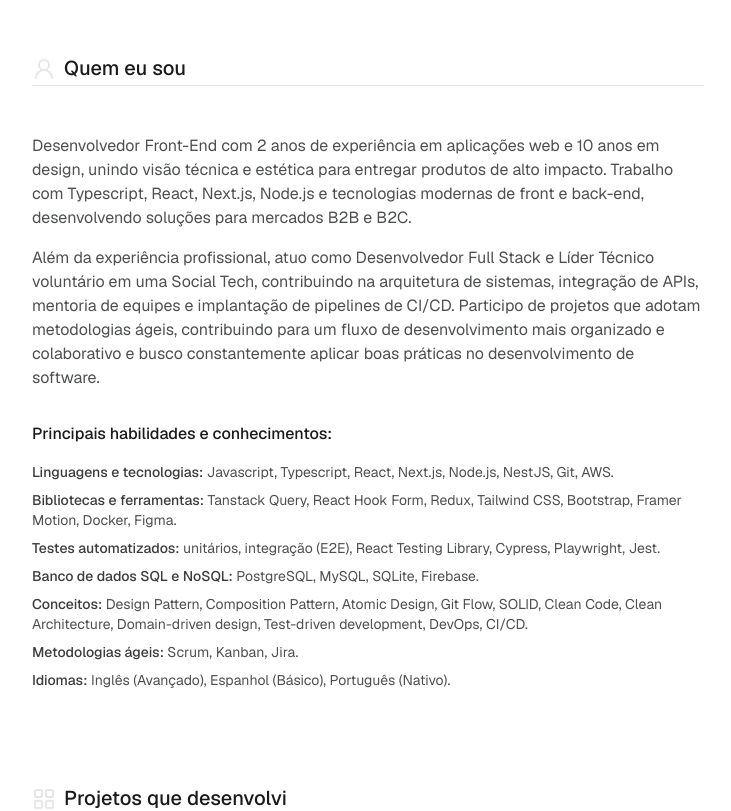
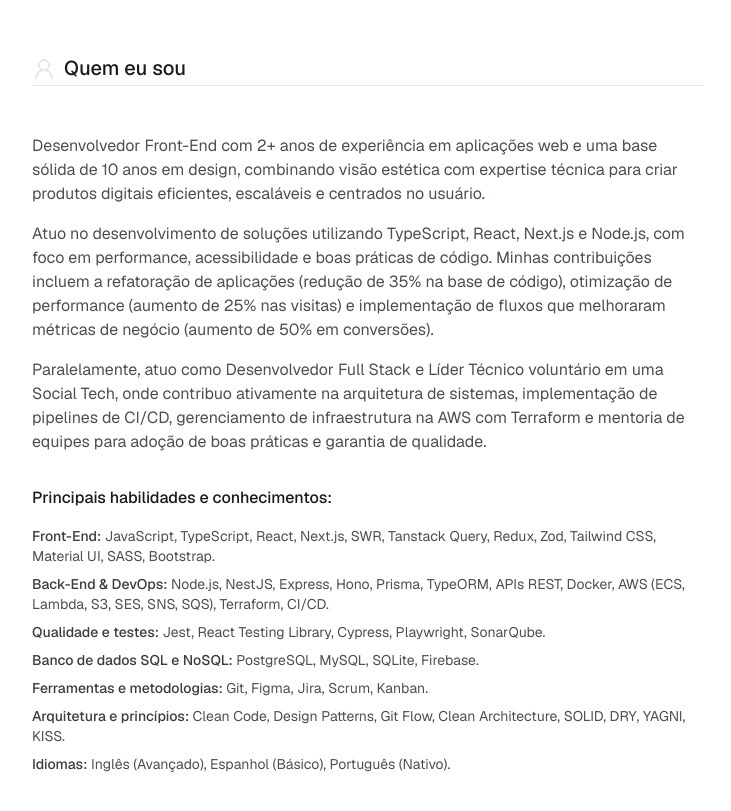
Before and after one commit to julianosill/portfolio, a Next.js app: page / in a window 1280 px wide. Shown: the part 840-1651 px from the top of the page, without its empty margins (272-1003 px from the left). Built offline with nearby package versions, Linux system fonts and the light colour scheme; no server answers.

Commit message:
chore: update about and carrer content

```diff
--- a/src/app/(home)/_about/index.tsx
+++ b/src/app/(home)/_about/index.tsx
@@ -16,20 +16,25 @@
       </Title>
       <div className="space-y-4">
         <Animate delay={0.05} as="p">
-          Desenvolvedor Front-End com 2 anos de experiência em aplicações web e
-          10 anos em design, unindo visão técnica e estética para entregar
-          produtos de alto impacto. Trabalho com Typescript, React, Next.js,
-          Node.js e tecnologias modernas de front e back-end, desenvolvendo
-          soluções para mercados B2B e B2C.
+          Desenvolvedor Front-End com 2+ anos de experiência em aplicações web e
+          uma base sólida de 10 anos em design, combinando visão estética com
+          expertise técnica para criar produtos digitais eficientes, escaláveis
+          e centrados no usuário.
         </Animate>
         <Animate delay={0.1} as="p">
-          Além da experiência profissional, atuo como Desenvolvedor Full Stack e
-          Líder Técnico voluntário em uma Social Tech, contribuindo na
-          arquitetura de sistemas, integração de APIs, mentoria de equipes e
-          implantação de pipelines de CI/CD. Participo de projetos que adotam
-          metodologias ágeis, contribuindo para um fluxo de desenvolvimento mais
-          organizado e colaborativo e busco constantemente aplicar boas práticas
-          no desenvolvimento de software.
+          Atuo no desenvolvimento de soluções utilizando TypeScript, React,
+          Next.js e Node.js, com foco em performance, acessibilidade e boas
+          práticas de código. Minhas contribuições incluem a refatoração de
+          aplicações (redução de 35% na base de código), otimização de
+          performance (aumento de 25% nas visitas) e implementação de fluxos que
+          melhoraram métricas de negócio (aumento de 50% em conversões).
+        </Animate>
+        <Animate delay={0.15} as="p">
+          Paralelamente, atuo como Desenvolvedor Full Stack e Líder Técnico
+          voluntário em uma Social Tech, onde contribuo ativamente na
+          arquitetura de sistemas, implementação de pipelines de CI/CD,
+          gerenciamento de infraestrutura na AWS com Terraform e mentoria de
+          equipes para adoção de boas práticas e garantia de qualidade.
         </Animate>
       </div>
 
--- a/src/app/(home)/_about/knowledge.tsx
+++ b/src/app/(home)/_about/knowledge.tsx
@@ -21,40 +21,46 @@
 
 const SKILLS = [
   {
-    title: 'Linguagens e tecnologias',
+    title: 'Front-End',
     items: [
-      'Javascript',
-      'Typescript',
+      'JavaScript',
+      'TypeScript',
       'React',
       'Next.js',
-      'Node.js',
-      'NestJS',
-      'Git',
-      'AWS',
+      'SWR',
+      'Tanstack Query',
+      'Redux',
+      'Zod',
+      'Tailwind CSS',
+      'Material UI',
+      'SASS',
+      'Bootstrap',
     ],
   },
   {
-    title: 'Bibliotecas e ferramentas',
+    title: 'Back-End & DevOps',
     items: [
-      'Tanstack Query',
-      'React Hook Form',
-      'Redux',
-      'Tailwind CSS',
-      'Bootstrap',
-      'Framer Motion',
+      'Node.js',
+      'NestJS',
+      'Express',
+      'Hono',
+      'Prisma',
+      'TypeORM',
+      'APIs REST',
       'Docker',
-      'Figma',
+      'AWS (ECS, Lambda, S3, SES, SNS, SQS)',
+      'Terraform',
+      'CI/CD',
     ],
   },
   {
-    title: 'Testes automatizados',
+    title: 'Qualidade e testes',
     items: [
-      'unitários',
-      'integração (E2E)',
+      'Jest',
       'React Testing Library',
       'Cypress',
       'Playwright',
-      'Jest',
+      'SonarQube',
     ],
   },
   {
@@ -62,24 +68,21 @@
     items: ['PostgreSQL', 'MySQL', 'SQLite', 'Firebase'],
   },
   {
-    title: 'Conceitos',
-    items: [
-      'Design Pattern',
-      'Composition Pattern',
-      'Atomic Design',
-      'Git Flow',
-      'SOLID',
-      'Clean Code',
-      'Clean Architecture',
-      'Domain-driven design',
-      'Test-driven development',
-      'DevOps',
-      'CI/CD',
-    ],
+    title: 'Ferramentas e metodologias',
+    items: ['Git', 'Figma', 'Jira', 'Scrum', 'Kanban'],
   },
   {
-    title: 'Metodologias ágeis',
-    items: ['Scrum', 'Kanban', 'Jira'],
+    title: 'Arquitetura e princípios',
+    items: [
+      'Clean Code',
+      'Design Patterns',
+      'Git Flow',
+      'Clean Architecture',
+      'SOLID',
+      'DRY',
+      'YAGNI',
+      'KISS',
+    ],
   },
   {
     title: 'Idiomas',
--- a/src/app/(home)/_hero/index.tsx
+++ b/src/app/(home)/_hero/index.tsx
@@ -20,12 +20,12 @@
         </Animate>
         <div className="space-y-3 pt-6 max-sm:leading-snug sm:pt-8 sm:text-lg">
           <Animate variant="fadeLeft" duration={0.55} delay={0.05} as="p">
-            <span className="text-strong">Desenvolvedor Front-End</span> com 2
+            <span className="text-strong">Desenvolvedor Front-End</span> com 2+
             anos de experiência em aplicações web e mais de 10 anos em design.
           </Animate>
           <Animate variant="fadeLeft" duration={0.6} delay={0.05} as="p">
-            Movido a café e curiosidade, possuo habilidades sólidas em{' '}
-            <span className="text-highlighted">Typescript</span>,{' '}
+            Movido a café e curiosidade, possuo experiência e habilidades
+            sólidas em <span className="text-highlighted">Typescript</span>,{' '}
             <span className="text-highlighted">React</span>,{' '}
             <span className="text-highlighted">Next.js</span> e{' '}
             <span className="text-highlighted">Node.js</span>, unindo visão
--- a/src/constants/career.ts
+++ b/src/constants/career.ts
@@ -1,70 +1,80 @@
 export const COMPANIES = [
-  {
-    position: 'Desenvolvedor Front-End',
-    company: 'Basemaker',
-    period: 'Abr 2025 - Presente',
-    location: 'Remoto',
-    description:
-      'A Basemaker é uma Startup Ad Tech que conecta empresas e creators, criando novas possibilidades na publicidade digital e fortalecendo o ecossistema da creator economy.',
-    activities: [
-      'Desenvolvimento de aplicações web em um ecossistema de microsserviços, atuando em diferentes frentes: website institucional, aplicação do usuário e painel administrativo;',
-      'Implementação de funcionalidades-chave utilizando Typescript, React, Next.js, Material UI, Node.js, Hono e PostgreSQL;',
-      'Criação de sistema de rastreamento do uso da plataforma, possibilitando análise de comportamento dos usuários e identificação das funcionalidades de maior impacto para o negócio;',
-      'Simplificação do fluxo de acesso do usuário, o que contribuiu para o aumento no número de testes gratuitos iniciados;',
-      'Implementações que resultaram em redução de 30% nos chamados de suporte, melhorando a experiência do usuário e otimizando recursos internos;',
-      'Contato com arquitetura em AWS (Lambda, SQS, SNS), com conhecimento básico sobre o funcionamento e integração desses serviços no sistema;',
-      'Colaboração direta com o CTO e equipes de Produto e Design na idealização e evolução das aplicações.',
-    ],
-  },
   {
     position: 'Desenvolvedor Full Stack e Líder Técnico Voluntário',
     company: 'IpêCode',
     period: 'Mar 2025 - Presente',
     location: 'Remoto',
     description:
-      'A IpêCode é uma Social Tech que cria soluções digitais para organizações do terceiro setor sem verba para desenvolver tecnologia.',
+      'Desenvolvimento de aplicações em uma Social Tech, criando soluções para organizações do terceiro setor sem verba para desenvolver tecnologia.',
     activities: [
-      'Liderança técnica da equipe de desenvolvimento (front e back-end), orientando nas melhores práticas de código, revisando e apoiando na resolução de tarefas. Iniciativa que contribuiu para aumentar em 50% o número de entregas por sprint;',
-      'Arquitetura e organização do sistema, incluindo estruturação de repositórios, pipelines de CI/CD com testes automatizados, validações de código e análise contínua com SonarQube;',
-      'Criação de ambiente isolado para testes automatizados de ponta a ponta, validando fluxos completos da API;',
-      'Estruturação e gerenciamento de múltiplos ambientes (produção, homologação e desenvolvimento) para front e back;',
-      'Desenvolvimento de sistemas web utilizando Typescript, React, Next.js, Node.js, NestJS, Tailwind CSS, TypeORM, MySQL e Docker;',
-      'Arquitetura e manutenção de infraestrutura em AWS (ECS com MySQL, Lambdas, SES) e Terraform (IaC);',
-      'Adoção de metodologias ágeis (Scrum, Kanban) no acompanhamento das demandas, promovendo colaboração e entrega contínua.',
+      'Desenvolvimento full-stack com TypeScript, React, Next.js, Tailwind CSS, Node.js, NestJS, TypeORM, MySQL e Docker;',
+      'Liderança técnica da equipe (front e back-end), com orientação, revisão de código e definição de boas práticas, contribuindo com o aumento de 25% nas entregas por sprint;',
+      'Arquitetura e organização do sistema, incluindo estruturação de repositórios, pipelines de CI/CD com testes automatizados, validações de código e análise contínua de qualidade com SonarQube;',
+      'Criação de ambiente isolado para testes automatizados end-to-end, assegurando a validação de fluxos completos da API;',
+      'Estruturação e gerenciamento de ambientes múltiplos (produção, homologação e desenvolvimento) para front-end e back-end;',
+      'Arquitetura e manutenção de infraestrutura na AWS (ECS com MySQL, Lambdas, SES) utilizando Terraform (IaC);',
+      'Adoção de metodologias ágeis (Scrum, Kanban) para gestão de demandas, promovendo colaboração e entregas contínuas.',
     ],
   },
   {
+    position: 'Desenvolvedor Front-End',
+    company: 'Basemaker',
+    period: 'Mar 2025 - Fev 2026',
+    location: 'Remoto',
+    description:
+      'Desenvolvimento de interfaces e funcionalidades em uma Startup Ad Tech, com foco em performance, experiência do usuário (UX) e escalabilidade.',
+    activities: [
+      'Desenvolvimento e manutenção de aplicações web utilizando Typescript, React, Next.js, Material UI, Node.js, Hono, Prisma, PostgreSQL e Docker em um ecossistema de microsserviços;',
+      'Refatoração da aplicação principal, resultando na redução de 35% da base de código e na melhoria significativa da manutenibilidade e performance;',
+      'Implementação de melhorias de UX que reduziram em 30% os chamados para o suporte, simplificando fluxos e resolvendo pontos de atrito dos usuários;',
+      'Reformulação do fluxo de cadastro, iniciativa que aumentou a conversão para testes gratuitos em 50%;',
+      'Criação de um sistema de rastreamento de eventos para análise de comportamento dos usuários, fornecendo dados essenciais para decisões de produto;',
+      'Integração de APIs externas (Meta, Stripe) e serviços backend, com exposição prática a serviços AWS (Lambda, SQS, SNS) para funcionalidades específicas;',
+      'Participação ativa em todo o ciclo de vida das funcionalidades, desde a concepção com as equipes de Produto e Design até a implementação e otimização contínua.',
+    ],
+  },
+
+  {
     position: 'Web Designer e Desenvolvedor Front-End',
     company: 'Inspiracom MultiComunicação',
-    period: 'Dez 2023 - Mar 2025',
+    period: 'Out 2023 - Mar 2025',
     location: 'Remoto',
     description:
-      'Atuei na criação de websites e aplicações web, desde o layout (UI/UX design) até o desenvolvimento e publicação.',
+      'Atuação em projetos de diferentes portes, desde a criação do design da interface (UI/UX) até o desenvolvimento e publicação, para portais de notícias, aplicações web, websites institucionais e landing pages.',
     activities: [
-      'Criação de websites institucionais completos, do design de interfaces no Figma ao desenvolvimento em React, Next.js, Node.js, PHP (WordPress), Typescript, jQuery, Tailwind CSS, HTML e CSS;',
-      'Portal Diretório Condominial: otimização de código e queries que reduziram em 40% o tempo de carregamento, resultando em um aumento de 25% nas visitas;',
-      'Transcritor: desenvolvimento de aplicação exclusiva para escritório de advocacia, integrando o sistema à Microsoft Azure AI Speech para transcrição, catalogação e arquivamento de áudios;',
-      'Manutenção e evolução de sistemas web, aplicando boas práticas de performance, acessibilidade e responsividade.',
+      'Desenvolvimento completo (design e código) de sites e aplicações web utilizando Figma, React, Next.js, TypeScript, Tailwind CSS, Node.js e Express, além de PHP (WordPress) e jQuery;',
+      'Otimização de desempenho em um portal de notícias por meio da refatoração de código e otimização de consultas ao banco de dados, reduzindo o tempo de carregamento em 40% e resultando em um aumento de 25% nas visitas;',
+      'Desenvolvimento de uma aplicação web personalizada para processamento de mídia, com integração ao serviço de fala da Microsoft Azure AI para transcrição, catalogação e arquivamento automatizados de áudios;',
+      'Manutenção e evolução contínua de sistemas web, com foco em performance, acessibilidade e responsividade em todos os projetos.',
     ],
   },
   {
-    position: 'Desenvolvedor Front-End Jr',
+    position: 'Desenvolvedor Front-End Jr.',
     company: 'SouJunior Labs',
     period: 'Jul 2024 - Dez 2024',
     location: 'Remoto',
     description:
-      'Voluntário no projeto Tem Vaga Mestre, atuando com POs, PMs, designers, desenvolvedores e QAs no desenvolvimento e melhoria contínua da plataforma.',
+      'Desenvolvedor voluntário no projeto Tem Vaga Mestre, colaborando com times multidisciplinares (POs, PMs, Designers, QAs e outros desenvolvedores) no desenvolvimento e melhoria contínua da plataforma.',
     activities: [
-      'Desenvolvimento com Typescript, React, Next.js, Node.js e Swagger;',
-      'Uso de ferramentas como JWT, Tailwind CSS, Context API, React Hook Form, Sonar Cloud;',
-      'Aplicação de conceitos como Git Flow, Design Responsivo, Composition Pattern, Clean Code;',
-      'Uso de metodologias ágeis, com Scrum, Kanban e Jira, no controle e gestão de tarefas;',
-      'Revisão e análise do código, assegurando sua qualidade e boas práticas no desenvolvimento.',
+      'Desenvolvimento de funcionalidades utilizando TypeScript, React, Next.js e Node.js, com documentação de API via Swagger;',
+      'Implementação de interfaces com Tailwind CSS e gerenciamento de estado com Context API;',
+      'Integração de autenticação com JWT e construção de formulários com React Hook Form;',
+      'Aplicação de práticas como Clean Code, Composition Pattern e Git Flow;',
+      'Gestão de tarefas com metodologias ágeis (Scrum/Kanban) e uso do Jira;',
+      'Revisão de código para garantir qualidade e boas práticas, com análise da equipe e também automatizada via SonarQube;',
+      'Desenvolvimento com foco em design responsivo e experiência do usuário.',
     ],
   },
 ]
 
 export const COURSES = [
+  {
+    institution: 'curso.dev',
+    period: 'Jul 2025 - Presente',
+    title: 'Desenvolvimento Full Stack',
+    description:
+      'Programa de formação prática e avançada em desenvolvimento full-stack, focado na construção real de um projeto operacional para ensinar desde conceitos de arquitetura de software, bancos de dados e segurança até o deploy e integração contínua, desenvolvendo tanto habilidades técnicas em tecnologias como Next.js, React, Node.js e PostgreSQL quanto competências profissionais essenciais para atuar em ambientes de alto nível.',
+  },
   {
     institution: 'Rocketseat',
     period: 'Set 2023 - Set 2024',
```
